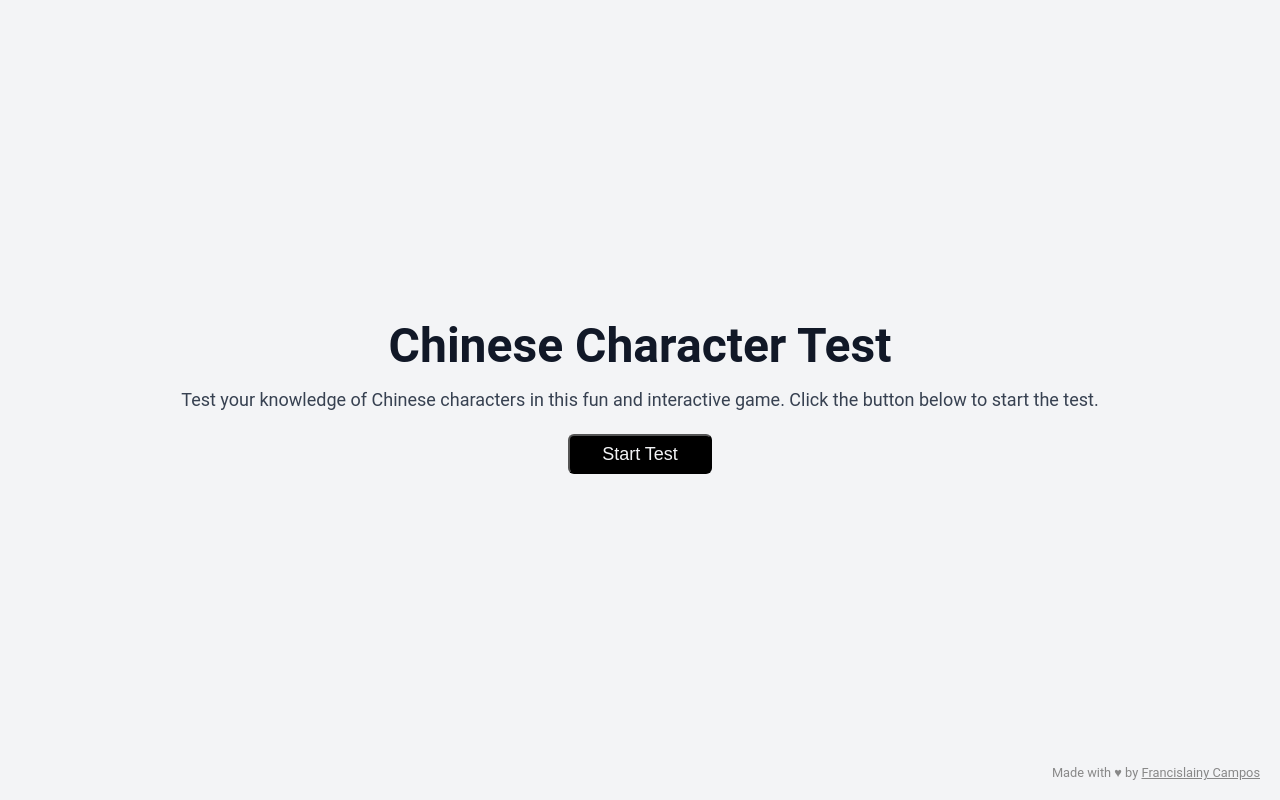
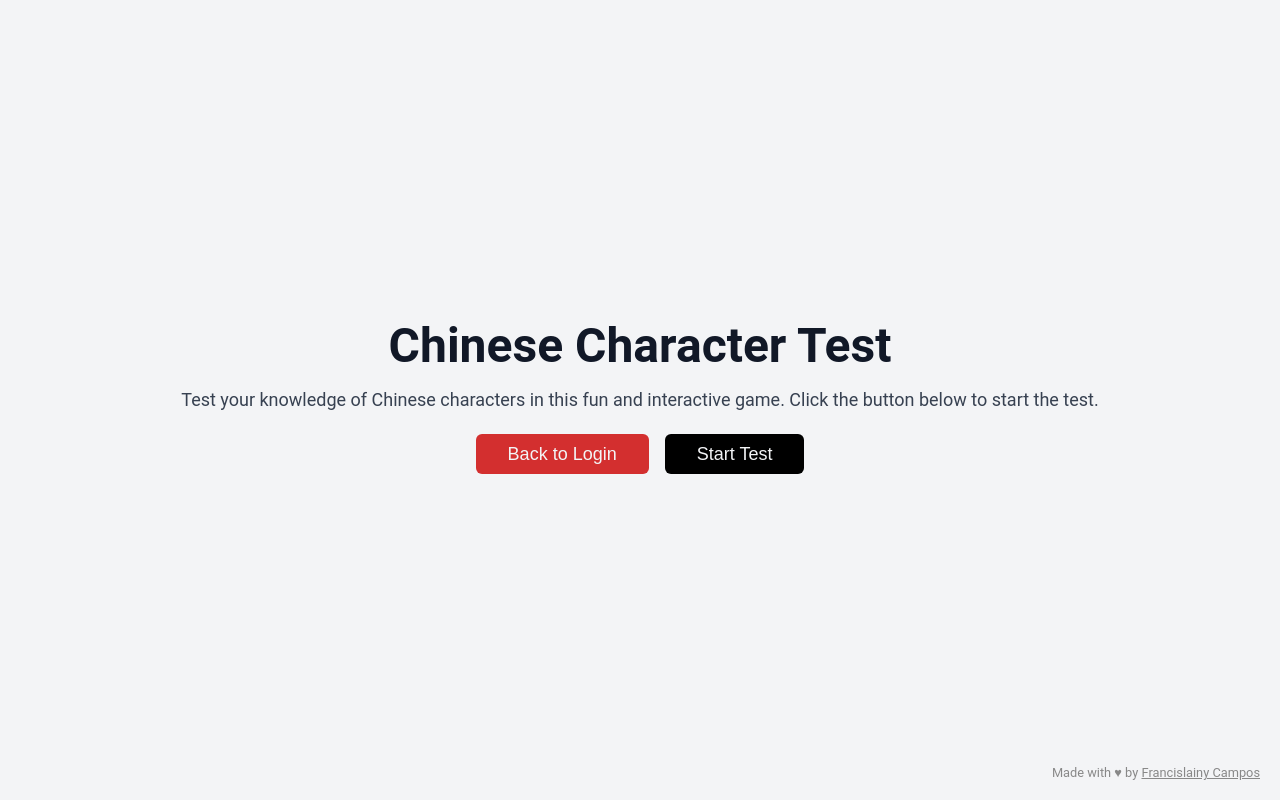
Before and after one commit to francislainy/hanzi-3000, a React (Create React App) app: page / in a window 1280 px wide. Both pictures are taken after a click on the button "Continue as Guest". Built offline with nearby package versions, Linux system fonts and the light colour scheme.

Commit message:
Add back to login button

```diff
--- a/src/components/App/App.css
+++ b/src/components/App/App.css
@@ -67,3 +67,23 @@
   background-color: #e5e5e5;
   color: black;
 }
+
+.guest-actions {
+  display: flex;
+  justify-content: center;
+  margin-top: 10px;
+}
+
+.guest-actions button {
+  background-color: #f44336; /* Red to differentiate from Start Test */
+  color: white;
+  border: none;
+  padding: 10px 20px;
+  border-radius: 5px;
+  cursor: pointer;
+  font-size: 16px;
+}
+
+.guest-actions button:hover {
+  background-color: #d32f2f;
+}
--- a/src/components/App/App.js
+++ b/src/components/App/App.js
@@ -91,12 +91,7 @@ function App() {
 
   return (
       <div className={hasTestStarted ? "app app__testStarted" : "app"}>
-        {!isUserLoggedIn ? (
-            <Authentication
-                onLoginWithGoogle={handleLoginWithGoogle}
-                onContinueAsGuest={handleContinueAsGuest}
-            />
-        ) : (
+        {isUserLoggedIn ? (
             <>
               <Logout onLogout={handleLogout} isGuest={isGuest} />
               <TestBanner
@@ -104,6 +99,11 @@ function App() {
                   bannerDescription={bannerDescription}
                   bannerButtonText={bannerButtonText}
                   onButtonClick={handleBannerButtonClick}
+                  isGuest={isGuest}
+                  onBackToLogin={() => {
+                    setIsUserLoggedIn(false);
+                    setIsGuest(false);
+                  }}
               />
               <TestContent
                   hasTestStarted={hasTestStarted}
@@ -120,6 +120,11 @@ function App() {
               />
               {!hasTestStarted && <Footer />}
             </>
+        ) : (
+            <Authentication
+                onLoginWithGoogle={handleLoginWithGoogle}
+                onContinueAsGuest={handleContinueAsGuest}
+            />
         )}
       </div>
   );
--- a/src/components/App/TestBanner.js
+++ b/src/components/App/TestBanner.js
@@ -1,13 +1,15 @@
 import React from 'react';
 import Banner from "../Banner/Banner";
 
-function TestBanner({ bannerTitle, bannerDescription, bannerButtonText, onButtonClick }) {
+function TestBanner({ bannerTitle, bannerDescription, bannerButtonText, onButtonClick, isGuest, onBackToLogin }) {
     return (
         <Banner
             title={bannerTitle}
             description={bannerDescription}
             buttonText={bannerButtonText}
             handleStartTest={onButtonClick}
+            isGuest={isGuest}
+            onBackToLogin={onBackToLogin}
         />
     );
 }
--- a/src/components/Banner/Banner.css
+++ b/src/components/Banner/Banner.css
@@ -24,3 +24,49 @@
     font-size: 1.125rem;
     cursor: pointer;
 }
+
+
+.banner__buttons {
+    display: flex;
+    justify-content: center; /* Center buttons horizontally */
+    align-items: center; /* Align buttons vertically */
+    gap: 16px; /* Space between buttons */
+    margin-top: 20px;
+}
+
+.banner__start-button {
+    padding-left: 2rem;
+    padding-right: 2rem;
+    height: 2.5rem;
+    background-color: #000;
+    color: #f3f4f6;
+    border-radius: 6px;
+    font-weight: 530;
+    font-size: 1.125rem;
+    cursor: pointer;
+    border: none;
+}
+
+.banner__start-button:hover {
+    background-color: #e5e5e5;
+    color: black;
+}
+
+.banner__back-button {
+    padding-left: 2rem;
+    padding-right: 2rem;
+    height: 2.5rem;
+    background-color: #d32f2f;
+    color: #f3f4f6;
+    border-radius: 6px;
+    font-weight: 530;
+    font-size: 1.125rem;
+    cursor: pointer;
+    border: none;
+}
+
+
+.banner__back-button:hover {
+    background-color: #e5e5e5;
+    color: black;
+}
--- a/src/components/Banner/Banner.js
+++ b/src/components/Banner/Banner.js
@@ -1,13 +1,23 @@
-import './Banner.css';
+import React from "react";
+import "./Banner.css";
 
-function Banner({title, description, buttonText, handleStartTest}) {
+function Banner({ title, description, buttonText, handleStartTest, isGuest, onBackToLogin }) {
     return (
         <div className="banner">
-            <h1 className='banner__title'>{title}</h1>
-            <p className='banner__description'>{description}</p>
-            <button className='banner__start-button' onClick={() => handleStartTest()}>{buttonText}</button>
+            <h1 className="banner__title">{title}</h1>
+            <p className="banner__description">{description}</p>
+            <div className="banner__buttons">
+                {isGuest && (
+                    <button className="banner__back-button" onClick={onBackToLogin}>
+                        Back to Login
+                    </button>
+                )}
+                <button className="banner__start-button" onClick={handleStartTest}>
+                    {buttonText}
+                </button>
+            </div>
         </div>
-    )
+    );
 }
 
 export default Banner;
```
